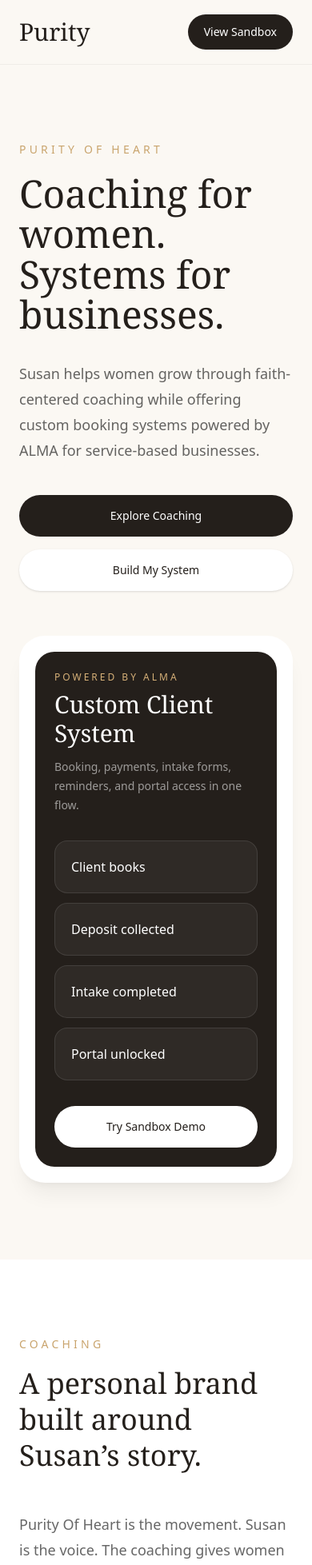
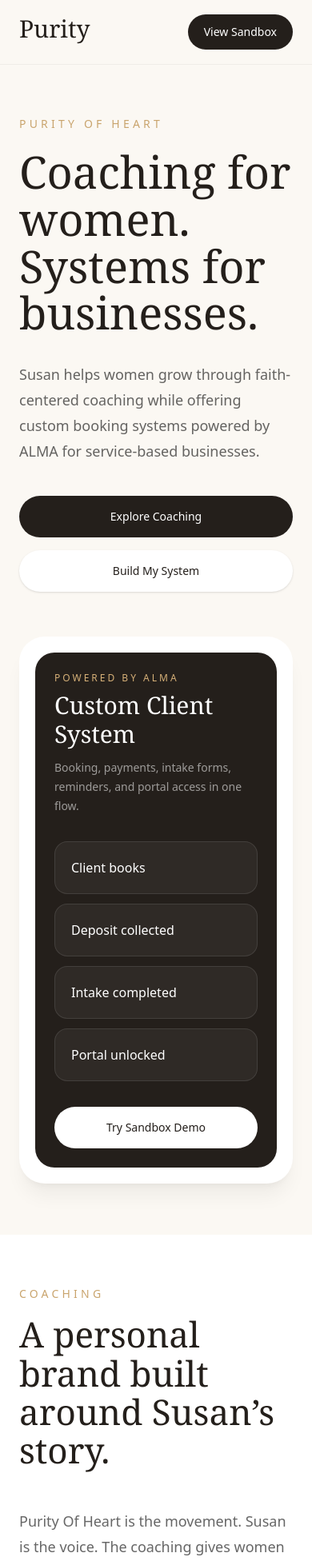
Before and after one commit to seaintCO/puirtyifheartsllc, a Next.js app: page / in a window 390 px wide. Shown: the top 1957 px of the page at 80% size. Built offline with nearby package versions, Linux system fonts and the light colour scheme.

Commit message:
Mobile optimization and launch updates

```diff
--- a/app/globals.css
+++ b/app/globals.css
@@ -6,12 +6,36 @@ html {
 
 body {
   overflow-x: hidden;
+  background: #fbf8f3;
 }
 
 img {
   max-width: 100%;
+  height: auto;
 }
 
 * {
   box-sizing: border-box;
 }
+
+@media (max-width: 768px) {
+  h1 {
+    font-size: 3.5rem !important;
+    line-height: 1.05 !important;
+  }
+
+  h2 {
+    font-size: 2.75rem !important;
+    line-height: 1.1 !important;
+  }
+
+  section {
+    padding-top: 4rem !important;
+    padding-bottom: 4rem !important;
+  }
+
+  a,
+  button {
+    min-height: 44px;
+  }
+}
```
